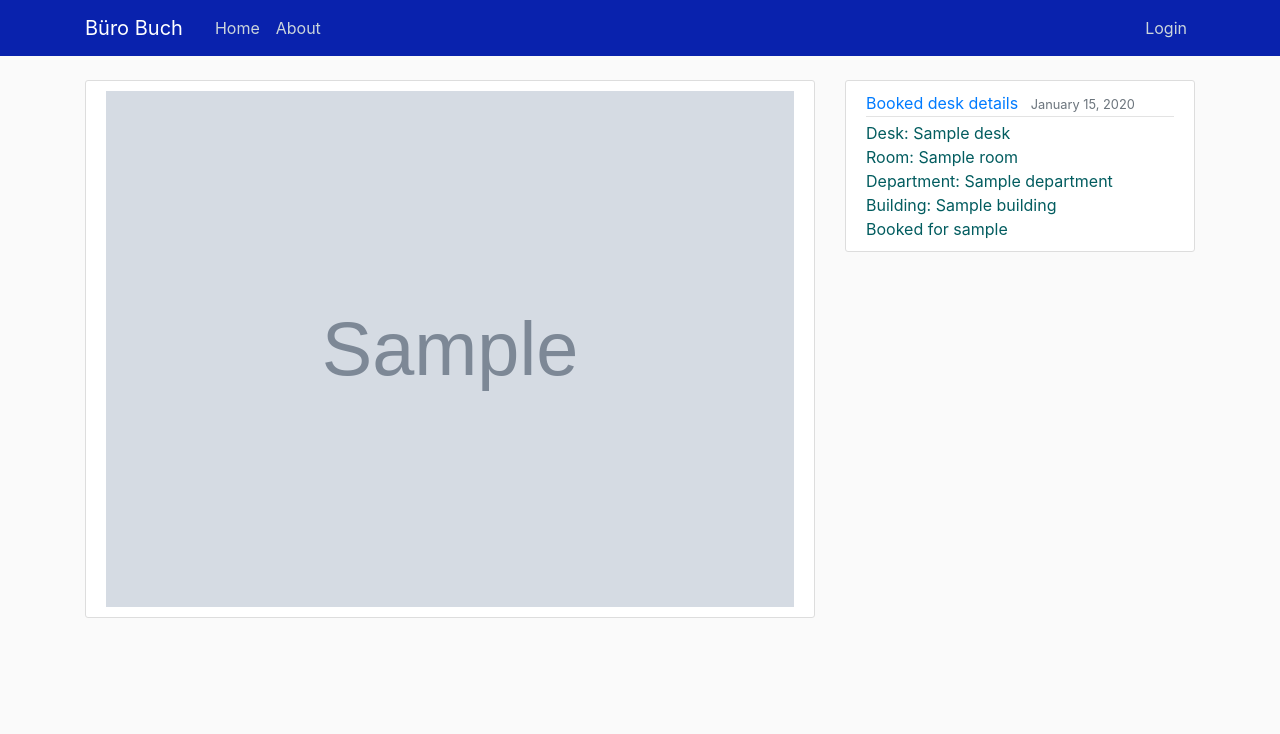
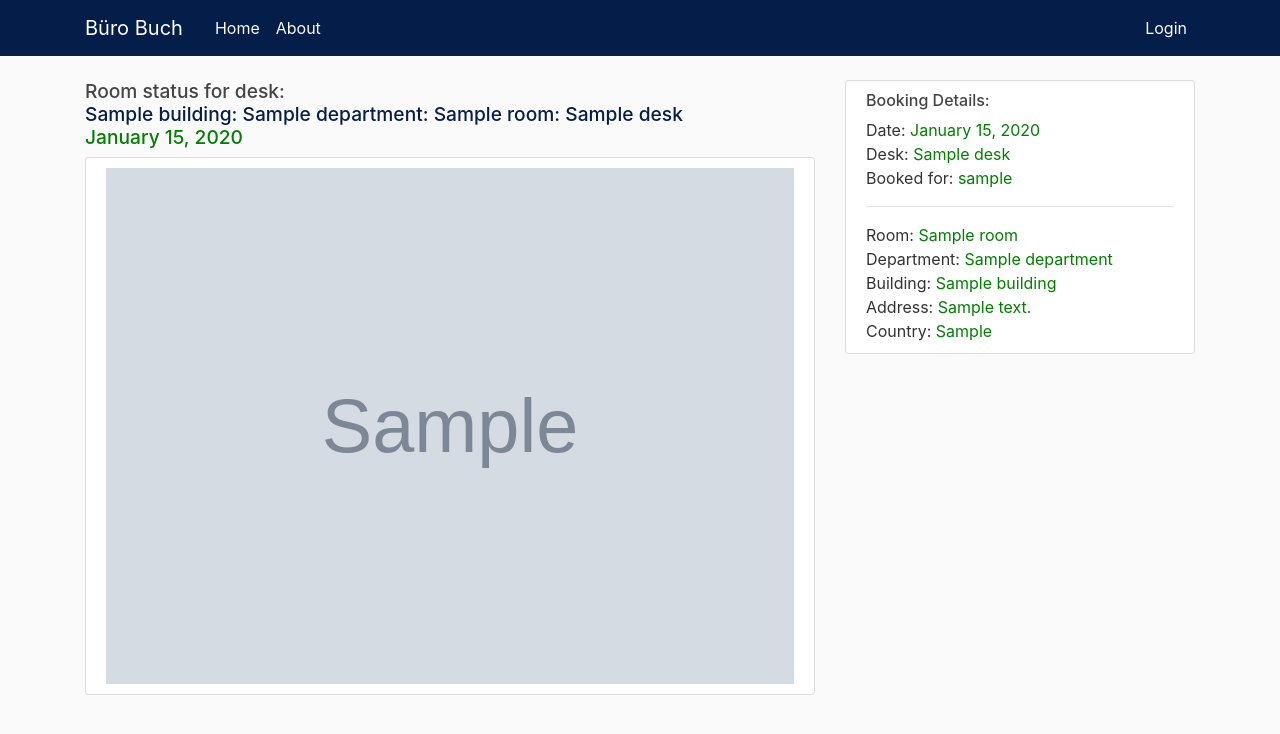
Before and after one commit to mhoore/BuroBuch, a Django app: page /booking/1/ in a window 1280 px wide. Shown: the top 734 px of the page. Run offline with Django 3.2, Linux system fonts and the light colour scheme; tables that the repository leaves empty hold one stand-in row (values such as "Sample post"); grey boxes marked "Sample" are stand-in pictures; some libraries are stand-ins or nearby versions.

Commit message:
details page modified

```diff
--- a/BuroBuch/booking/models.py
+++ b/BuroBuch/booking/models.py
@@ -3,8 +3,8 @@ from django.contrib.auth.models import User
 from django.core.validators import validate_comma_separated_integer_list
 
 class Building(models.Model):
-    name = models.CharField(max_length=30, unique=True)
-    address = models.CharField(max_length=30)
+    name = models.CharField(max_length=40, unique=True)
+    address = models.CharField(max_length=120)
     country = models.CharField(max_length=30)
     image = models.ImageField(null=True, blank=True, default=None, upload_to='buildings')
 
--- /dev/null
+++ b/BuroBuch/booking/static/booking/js/booking_detail.js
@@ -0,0 +1,24 @@
+$(document).ready(function(){
+    var area_elements = document.getElementById("id_map").children;
+    var areas = [];
+    for (let i=0; i < area_elements.length; i++) {
+        var e = area_elements[i];
+        areas.push({"key": e.dataset.hkey, 'fillColor': e.dataset.color, 'toolTip': e.dataset.hkey});
+    }
+
+    $(document).ready(function(){
+        $('#id_img').mapster({
+            stroke: true,
+            strokeColor: "000000",
+            fillOpacity: 0.3,
+            strokeOpacity: 0.8,
+            strokeWidth: 1,
+            singleSelect: true,
+            staticState: true,
+            mapKey: 'data-hkey',
+            showToolTip: true,
+            toolTipClose: ["tooltip-click", "area-click"],
+            areas: areas
+        });
+    })
+})
--- a/BuroBuch/booking/static/booking/main.css
+++ b/BuroBuch/booking/static/booking/main.css
@@ -1,12 +1,38 @@
 body {
     background: #fafafa;
-    color: #025c5f;
+    color: #333333;
     margin-top: 5rem;
     max-width: 1900px;
   }
 
-  h1, h2, h3, h4, h5, h6 {
+  h1 {
     color: #444444;
+    font-size: xx-large;
+  }
+
+  h2 {
+    color: #444444;
+    font-size: x-large;
+  }
+
+  h3 {
+    color: #444444;
+    font-size: large;
+  }
+
+  h4 {
+    color: #444444;
+    font-size: larger;
+  }
+
+  h5 {
+    color: #444444;
+    font-size: medium;
+  }
+
+  h6 {
+    color: #444444;
+    font-size: small;
   }
 
   ul {
@@ -14,15 +40,15 @@ body {
   }
 
   .bg-steel {
-    background-color: #0922ad;
+    background-color: #051d49;
   }
 
   .site-header .navbar-nav .nav-link {
-    color: #cbd5db;
+    color: #fafafa;
   }
 
   .site-header .navbar-nav .nav-link:hover {
-    color: #ffffff;
+    color: #daf170;
   }
 
   .site-header .navbar-nav .nav-link.active {
@@ -42,7 +68,7 @@ body {
   }
 
   a.article-title:hover {
-    color: #0922ad;
+    color: #428bca;
     text-decoration: none;
   }
 
--- a/BuroBuch/booking/templates/booking/booking_detail.html
+++ b/BuroBuch/booking/templates/booking/booking_detail.html
@@ -1,31 +1,47 @@
 {% extends "booking/base.html" %}
 {% block content %}
+  <h4>
+    Room status for desk:
+    <br>
+    <font color="#051d49"> {{ booking.desk }} </font>
+    <br>
+    <font color="green"> {{ object.date|date:"F d, Y" }} </font>
+  </h4>
   <div class="content-section" id="id_map_div">
-    <img id="id_img" src="{{ object.desk.room.image.url }}" alt="Plan" style="width:100%;">
+    <img id="id_img" src="{{ object.desk.room.image.url }}" alt="Plan" usemap="#plan" class="image_map" style="width:100%;">
+    <map name="plan" id="id_map">
+      <area shape="poly" coords="{{ object.desk.coords }}" href="#" id="{{ object.desk.name }}" data-hkey="{{ object.user.username }}", data-color="ffff00">
+      {% for booking in bookings %}
+        <area shape="poly" coords="{{ booking.desk.coords }}" href="#" id="{{ booking.desk.name }}" data-hkey="{{ booking.user.username }}", data-color="ff0000">
+      {% endfor %}
   </div>
 {% endblock content %}
 {% block sidebar %}
+  {% if object.user == user %}
+  <div>
+    <a class="btn btn-danger btn-sm mt-1 mb-1" href="{% url 'booking-delete' object.id %}">Cancel</a>
+  </div>
+  {% endif %}
   <article class="media content-section">
     <div class="media-body">
-      <div class="article-metadata">
-        <a class="mr-2" href="#">Booked desk details</a>
-        <small class="text-muted">{{ object.date|date:"F d, Y" }}</small>
-        {% if object.user == user %}
-          <div>
-            <a class="btn btn-danger btn-sm mt-1 mb-1" href="{% url 'booking-delete' object.id %}">Cancel</a>
-          </div>
-        {% endif %}
-      </div>
-      Desk: {{ booking.desk.name }}
+      <h5>Booking Details:</h5>
+      Date: <font color="green"> {{ object.date|date:"F d, Y" }} </font>
       <br>
-      Room: {{ booking.desk.room.name }}
+      Desk: <font color="green"> {{ booking.desk.name }} </font>
       <br>
-      Department: {{ booking.desk.room.department.name }}
+      Booked for: <font color="green"> {{ object.user.username }} </font>
+      <hr>
+      Room: <font color="green"> {{ booking.desk.room.name }} </font>
       <br>
-      Building: {{ booking.desk.room.department.building.name }}
+      Department: <font color="green"> {{ booking.desk.room.department.name }} </font>
       <br>
-      Booked for {{ booking.user }}
+      Building: <font color="green"> {{ booking.desk.room.department.building.name }} </font>
+      <br>
+      Address: <font color="green"> {{ booking.desk.room.department.building.address }} </font>
+      <br>
+      Country: <font color="green"> {{ booking.desk.room.department.building.country }} </font>
       <br>
     </div>
   </article>
+  <script src="/static/booking/js/booking_detail.js"></script>
 {% endblock sidebar %}
--- a/BuroBuch/booking/templates/booking/booking_form.html
+++ b/BuroBuch/booking/templates/booking/booking_form.html
@@ -14,7 +14,7 @@
             {{ form|crispy }}
         </fieldset>
         <div class="form-group">
-            <button class="btn btn-outline-info" type="submit">Book</button>
+            <button class="btn btn-info" type="submit">Book</button>
         </div>
     </form>
 </div>
--- a/BuroBuch/booking/views.py
+++ b/BuroBuch/booking/views.py
@@ -48,6 +48,12 @@ class BookingListView(ListView):
 
 class BookingDetailView(DetailView):
     model = Booking
+
+    def get_context_data(self,**kwargs):
+        context = super(BookingDetailView,self).get_context_data(**kwargs)
+        bookings = Booking.objects.filter(date=self.object.date)
+        context['bookings'] = [b for b in bookings if b.desk.room == self.object.desk.room and b.desk != self.object.desk]
+        return context
 
 class BookingCreateView(LoginRequiredMixin, CreateView):
     model = Booking
```
Also changed, not shown: BuroBuch/booking/static/booking/js/booking_form.js (+5 -6 lines), BuroBuch/booking/migrations/0010_auto_20230601_1544.py (added).
